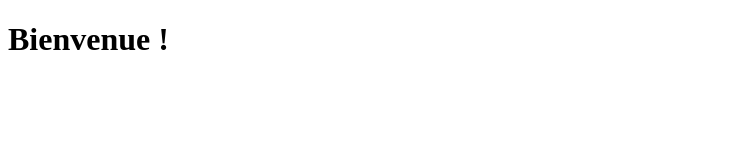
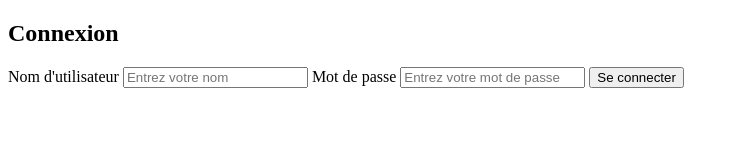
Before and after one commit to najdigit/repot2, a plain HTML site: page index.html in a window 1280 px wide. Shown: the whole page, without its empty margins (0-739 px from the left). Drawn offline with Linux system fonts and the light colour scheme.

Commit message:
deuxième commit

```diff
--- a/index.html
+++ b/index.html
@@ -1,11 +1,23 @@
 <!DOCTYPE html>
 <html lang="fr">
 <head>
-    <meta charset="UTF-8">
-    <meta name="viewport" content="width=device-width, initial-scale=1.0">
-    <title>Page de bienvenue</title>
+  <meta charset="UTF-8">
+  <meta name="viewport" content="width=device-width, initial-scale=1.0">
+  <title>Formulaire de Connexion</title>
+  <link rel="stylesheet" href="style.css">
 </head>
 <body>
-    <h1>Bienvenue !</h1>
+  <div class="login-container">
+    <h2>Connexion</h2>
+    <form>
+      <label for="username">Nom d'utilisateur</label>
+      <input type="text" id="username" placeholder="Entrez votre nom" required>
+
+      <label for="password">Mot de passe</label>
+      <input type="password" id="password" placeholder="Entrez votre mot de passe" required>
+
+      <button type="submit">Se connecter</button>
+    </form>
+  </div>
 </body>
 </html>
```
